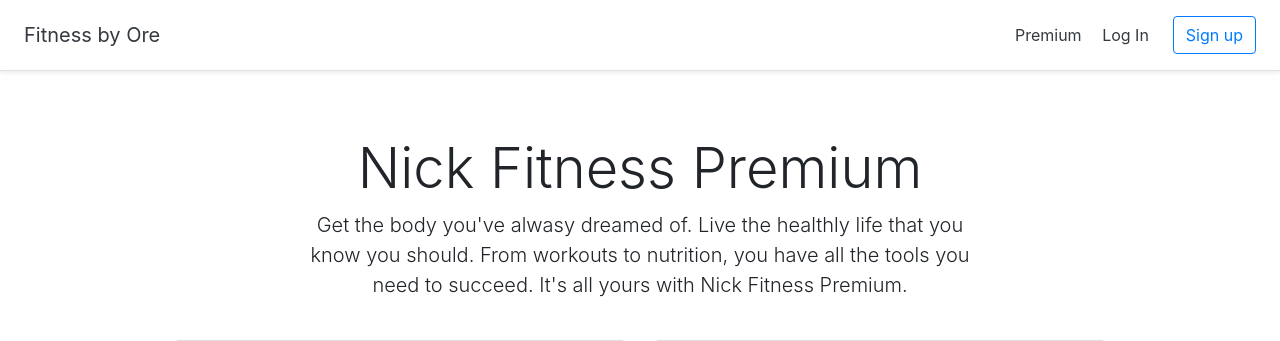
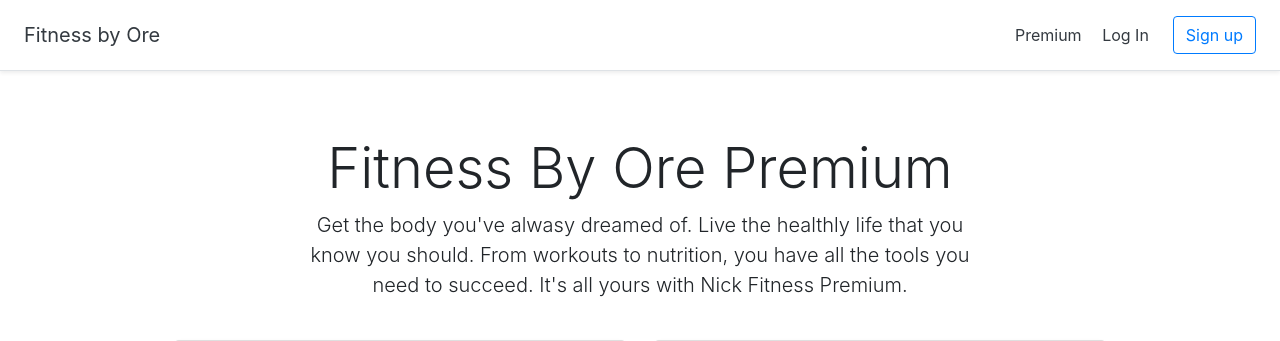
Before and after one commit to OreoluwaSolaOjo/FitnessWebsitebyOre, a Django app: page /join in a window 1280 px wide. Shown: the top 341 px of the page. Run offline with Django 3.2, Linux system fonts and the light colour scheme; some libraries are stand-ins or nearby versions.

Commit message:
Update join.html

```diff
--- a/FitnessByOre/plans/templates/plans/join.html
+++ b/FitnessByOre/plans/templates/plans/join.html
@@ -2,7 +2,7 @@
 
 {% block content %}
 <div class="pricing-header px-3 py-3 pt-md-5 pb-md-4 mx-auto text-center">
-  <h1 class="display-4">Nick Fitness Premium</h1>
+  <h1 class="display-4">Fitness By Ore Premium</h1>
   <p class="lead">Get the body you've alwasy dreamed of. Live the healthly life that you know you should. From workouts
     to nutrition, you have all the tools you need to succeed. It's all yours with Nick Fitness Premium.</p>
 </div>
```
